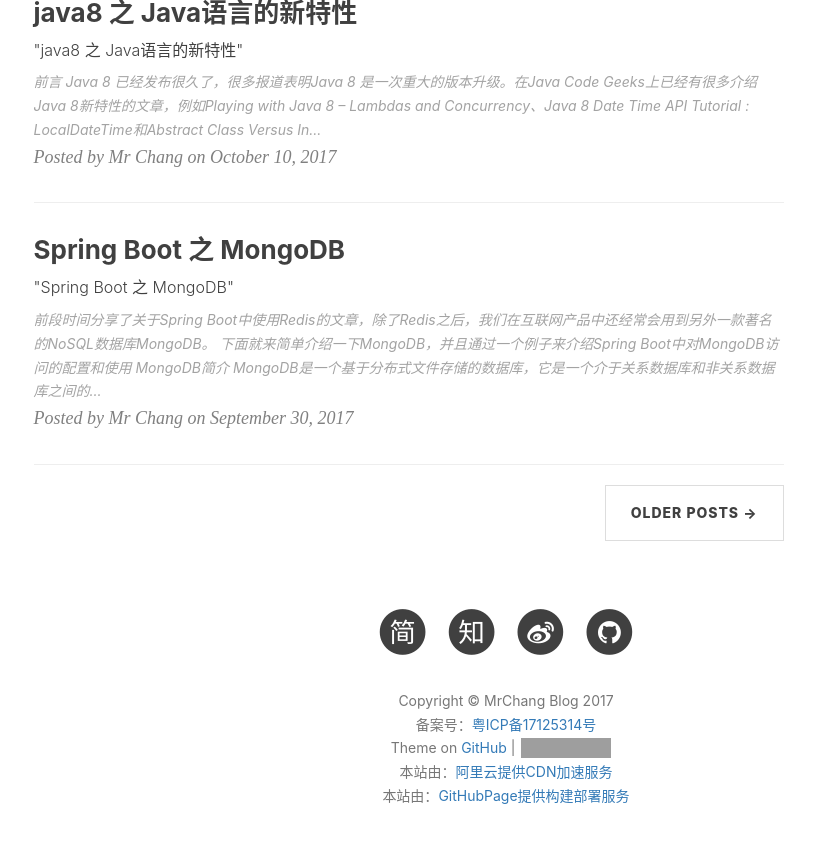
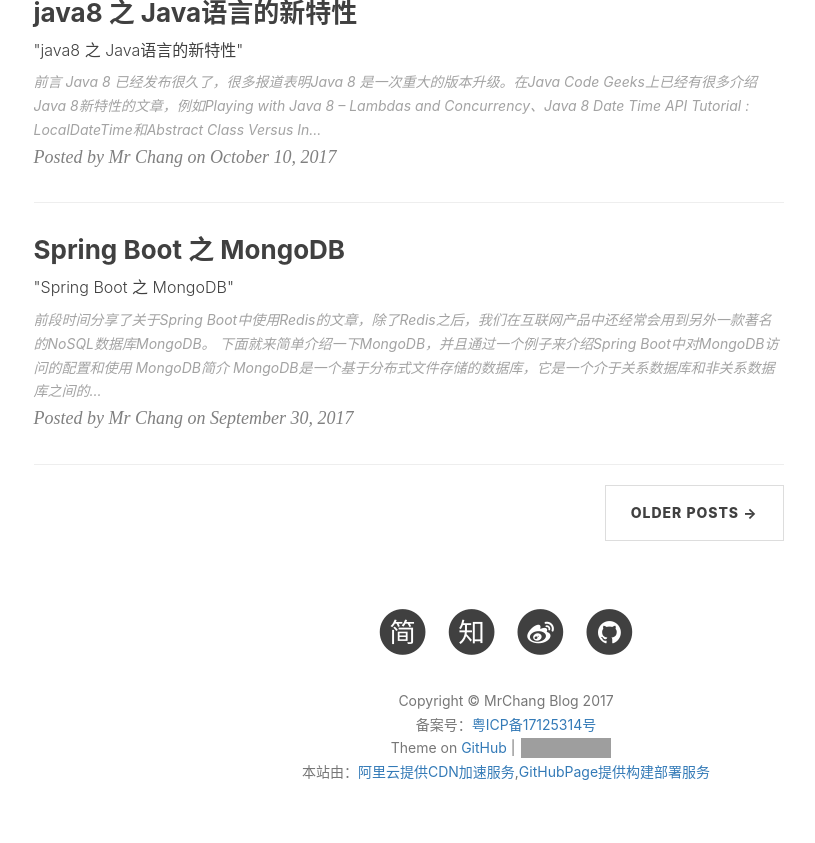
Before and after one commit to ncic-ict/changdaye.github.io, a Jekyll site: the page built from index.html, in a window 1280 px wide and 900 px high, scrolled down 2444 px. Shown: the top 843 px of the window, without its empty margins (134-949 px from the left). Built offline with Jekyll 4.4.1, drawn with Linux system fonts in a browser that asks for light colours; nearby versions of some CDN libraries; the list of posts is cut into pages by our own code; comment, search, counter and statistics services are not loaded; grey boxes are pictures that could not be loaded.

Commit message:
添加cdn说明

```diff
--- a/_includes/footer.html
+++ b/_includes/footer.html
@@ -103,10 +103,8 @@
                             src="https://ghbtns.com/github-btn.html?user={{ site.github_username }}&repo={{ site.github_username }}.github.io&type=star&count=true">
                     </iframe>
                     <br>
-                    本站由：<a href="{{ site.cdnUrl }}">{{ site.cdn }}</a>
-                    <br>
-                    本站由：<a href="{{ site.githubPageUrl }}">{{ site.githubPage }}</a>
-                    <br>
+                    本站由：<a href="{{ site.cdnUrl }}">{{ site.cdn }}</a>,<a href="{{ site.githubPageUrl }}">{{ site.githubPage }}</a>
+
                 </p>
             </div>
         </div>
```
